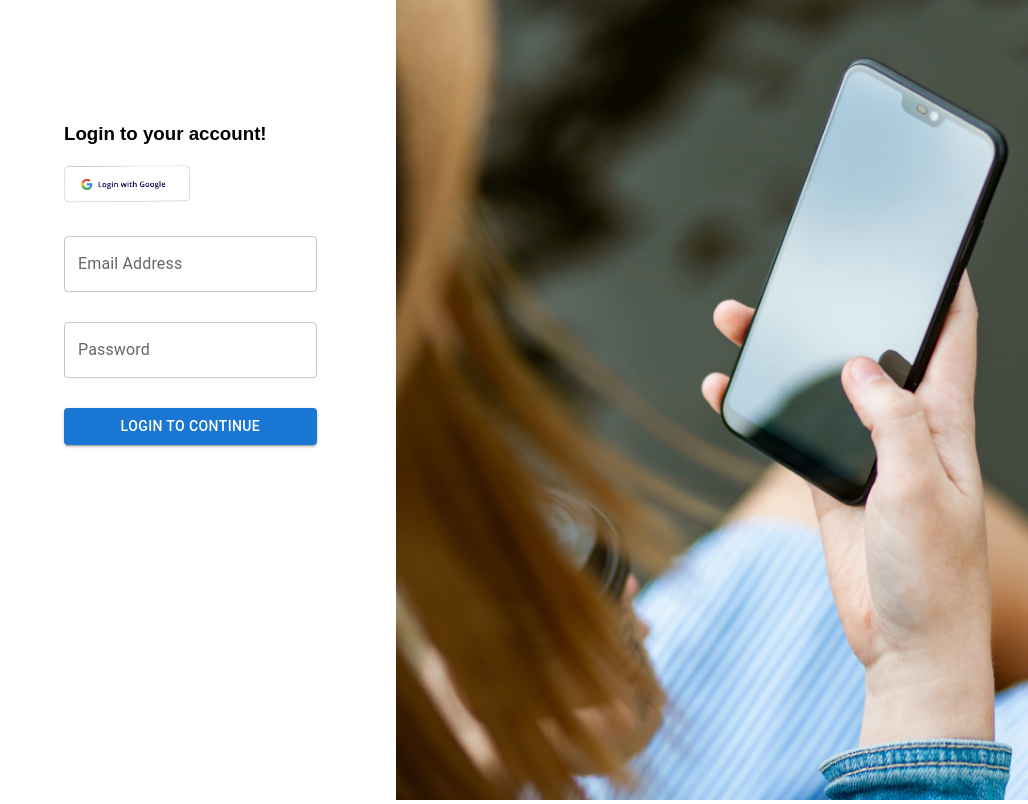
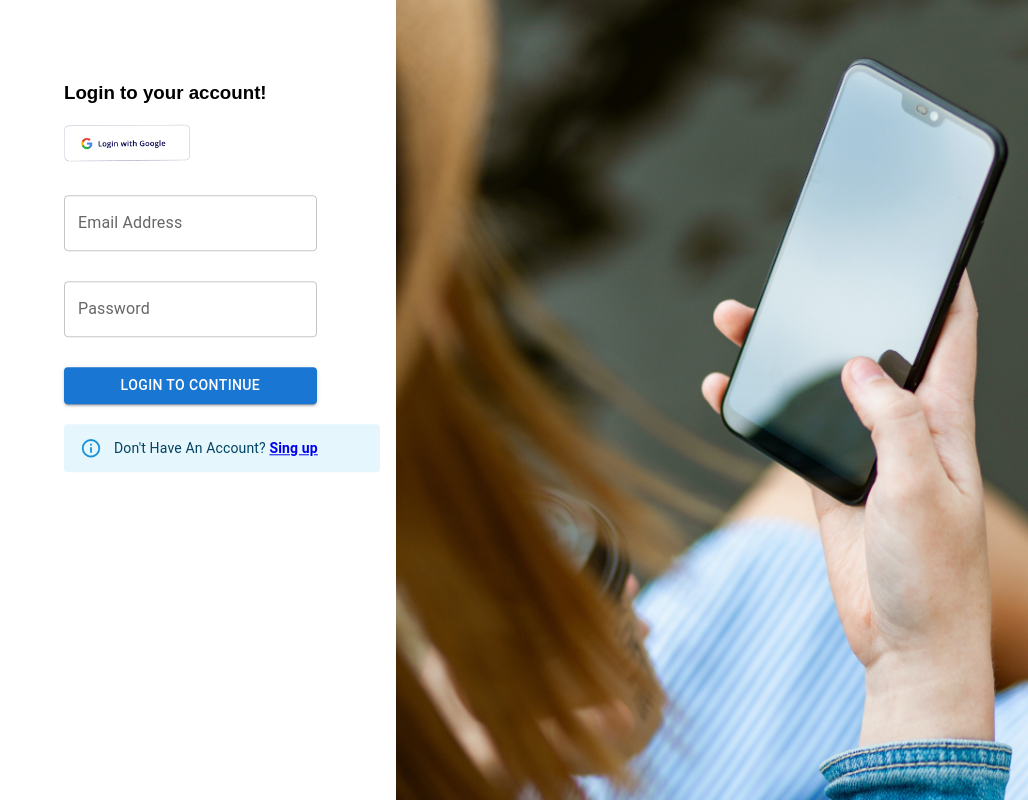
Before and after one commit to mdrifat59/chat-application, a React app: page /login in a window 1280 px wide. Shown: the whole page, without its empty margins (252-1280 px from the left). Built offline with nearby package versions, Linux system fonts and the light colour scheme; the HTML template or start-up script is replaced by a standard one.

Commit message:
Login to Registration alert box done

```diff
--- a/src/pages/Login.jsx
+++ b/src/pages/Login.jsx
@@ -6,6 +6,9 @@ import google from '../assets/google.png'
 import Headingforreglog from '../components/Headingforreglog'
 import { getAuth, signInWithEmailAndPassword,signInWithPopup } from "firebase/auth";
 import { GoogleAuthProvider } from "firebase/auth";
+import Alert from '@mui/material/Alert';
+import { Link } from "react-router-dom";
+
 
 let initialvalues ={
   email:"",
@@ -65,6 +68,7 @@ const Login = () => {
       :
       <Button onClick={handleSubmit} className='regbutton' variant="contained">Login to Continue</Button>
     }
+      <Alert severity="info" style={{marginTop:"20px"}}>Don't Have An Account? <strong><Link to="/">Sing up</Link></strong></Alert>
       </div>
     </Grid>
     <Grid item xs={6}>
```
